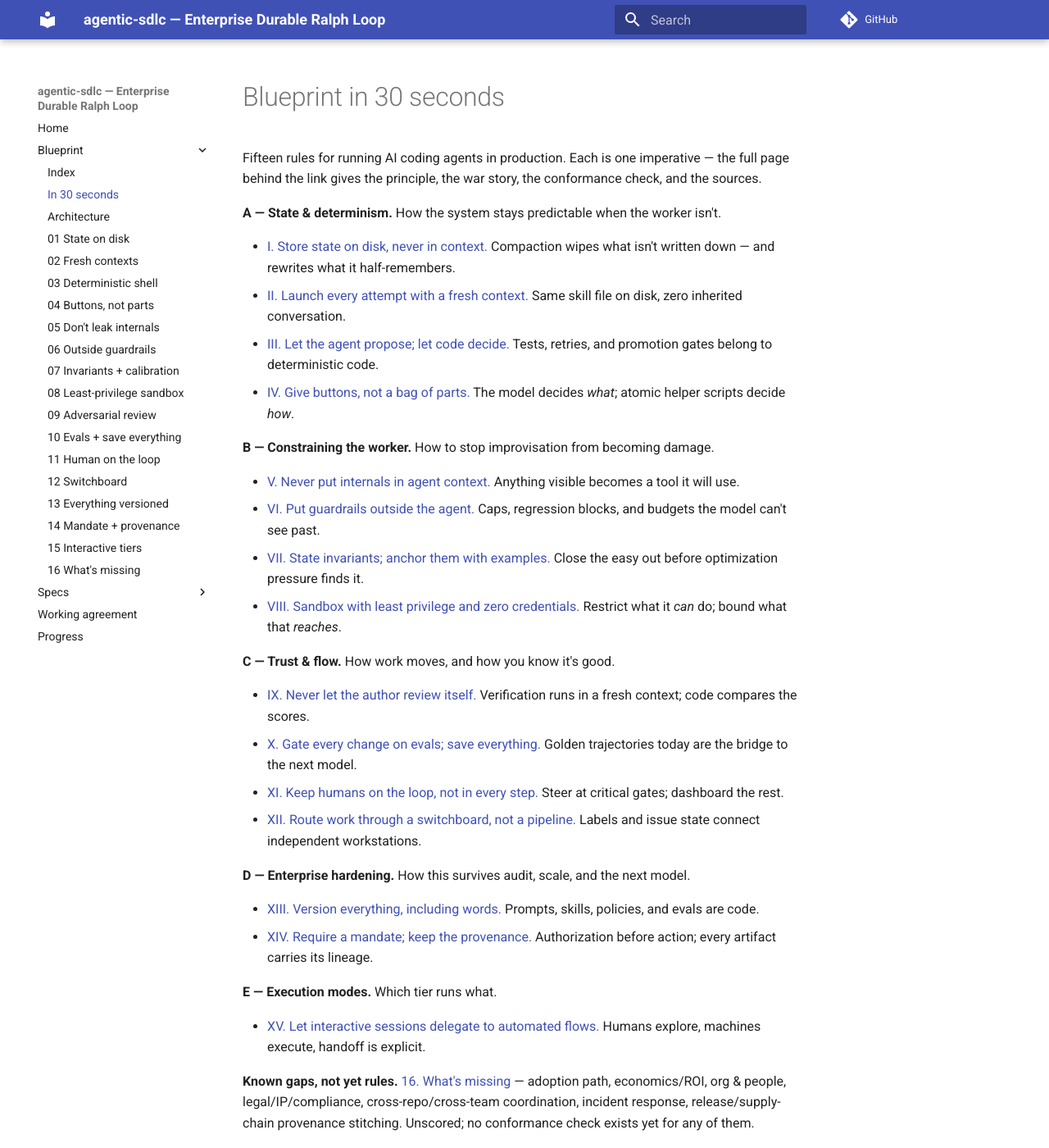
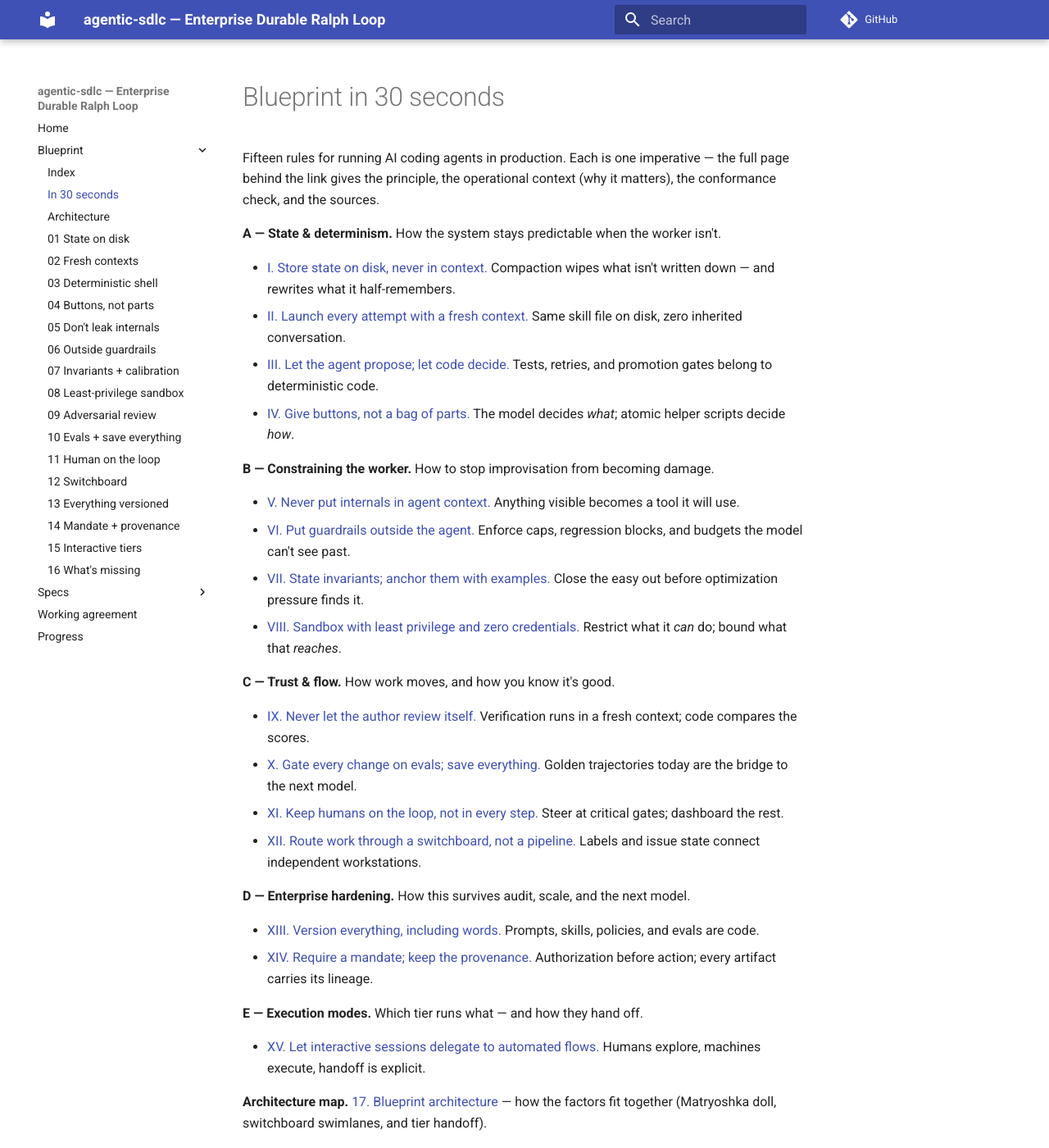
Before and after one commit to johwes/agentic-sdlc, an MkDocs documentation site: the page built from docs/blueprint/SUMMARY.md, in a window 1280 px wide and 1400 px high. Shown: the whole window at 82% size. Built offline with MkDocs 1.6.1 and Material for MkDocs 9.7.7, drawn with Linux system fonts in a browser that asks for light colours; comment, search, counter and statistics services are not loaded.

Commit message:
docs(blueprint): sync SUMMARY with architecture page, fix handoff and guardrail wording

```diff
--- a/docs/blueprint/SUMMARY.md
+++ b/docs/blueprint/SUMMARY.md
@@ -1,6 +1,6 @@
 # Blueprint in 30 seconds
 
-Fifteen rules for running AI coding agents in production. Each is one imperative — the full page behind the link gives the principle, the war story, the conformance check, and the sources.
+Fifteen rules for running AI coding agents in production. Each is one imperative — the full page behind the link gives the principle, the operational context (why it matters), the conformance check, and the sources.
 
 **A — State & determinism.** How the system stays predictable when the worker isn't.
 
@@ -12,7 +12,7 @@ Fifteen rules for running AI coding agents in production. Each is one imperative
 **B — Constraining the worker.** How to stop improvisation from becoming damage.
 
 - [V. Never put internals in agent context.](05-dont-leak-internals.md) Anything visible becomes a tool it will use.
-- [VI. Put guardrails outside the agent.](06-guardrails-outside-agent.md) Caps, regression blocks, and budgets the model can't see past.
+- [VI. Put guardrails outside the agent.](06-guardrails-outside-agent.md) Enforce caps, regression blocks, and budgets the model can't see past.
 - [VII. State invariants; anchor them with examples.](07-invariants-and-calibration.md) Close the easy out before optimization pressure finds it.
 - [VIII. Sandbox with least privilege and zero credentials.](08-least-privilege-sandbox.md) Restrict what it *can* do; bound what that *reaches*.
 
@@ -28,8 +28,10 @@ Fifteen rules for running AI coding agents in production. Each is one imperative
 - [XIII. Version everything, including words.](13-everything-versioned.md) Prompts, skills, policies, and evals are code.
 - [XIV. Require a mandate; keep the provenance.](14-mandate-and-provenance.md) Authorization before action; every artifact carries its lineage.
 
-**E — Execution modes.** Which tier runs what.
+**E — Execution modes.** Which tier runs what — and how they hand off.
 
 - [XV. Let interactive sessions delegate to automated flows.](15-interactive-automated-tiers.md) Humans explore, machines execute, handoff is explicit.
 
+**Architecture map.** [17. Blueprint architecture](17-architecture.md) — how the factors fit together (Matryoshka doll, switchboard swimlanes, and tier handoff).
+
 **Known gaps, not yet rules.** [16. What's missing](16-whats-missing-factor.md) — adoption path, economics/ROI, org & people, legal/IP/compliance, cross-repo/cross-team coordination, incident response, release/supply-chain provenance stitching. Unscored; no conformance check exists yet for any of them.
```
